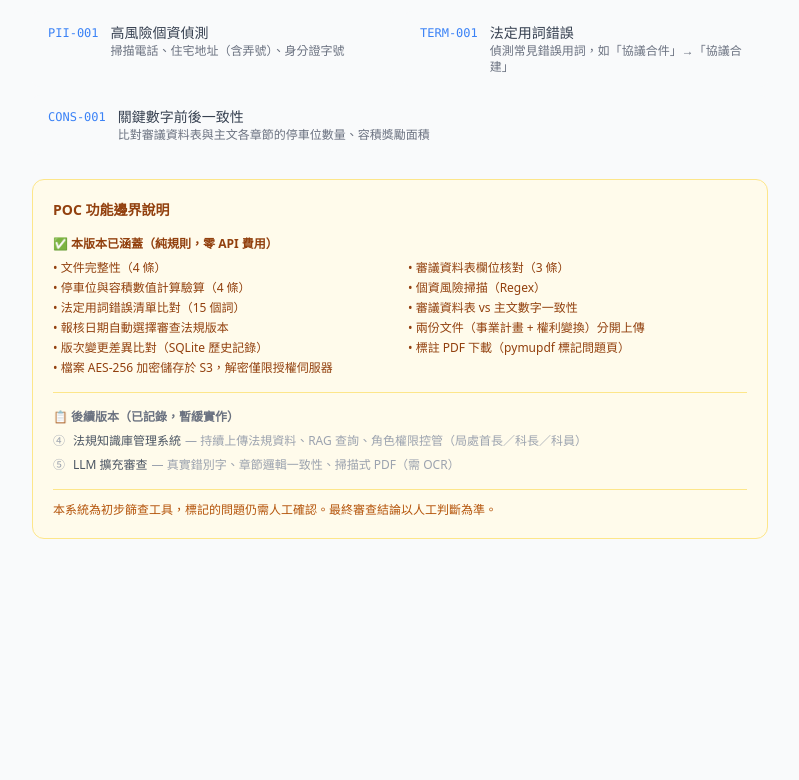
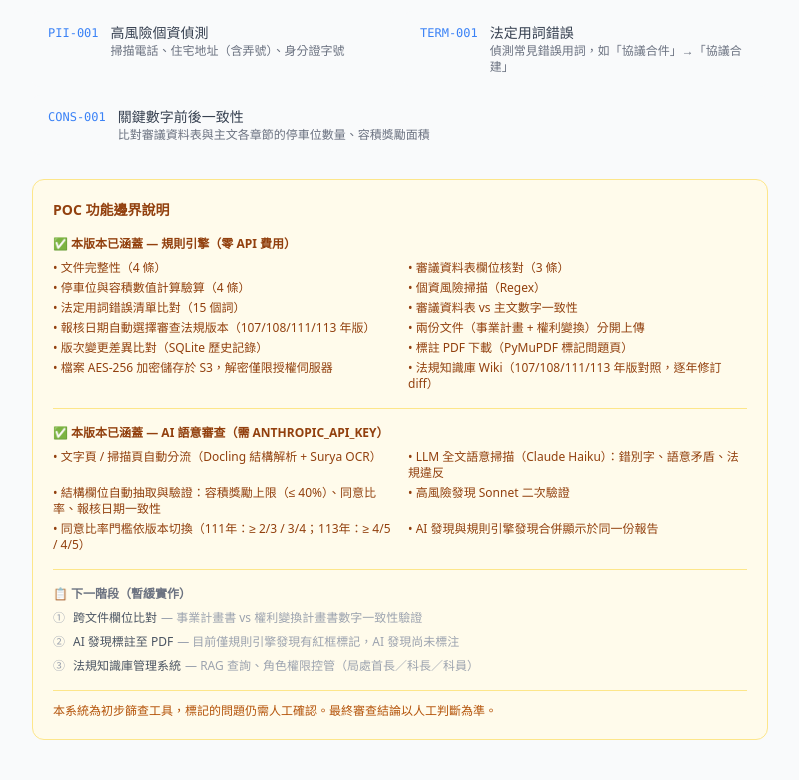
Before and after one commit to jeff5242/webapp-city-reframe-audition, a FastAPI app: page / in a window 1280 px wide. Shown: the part 1266-2046 px from the top of the page, without its empty margins (240-1039 px from the left). Before the commit the page ends 1805 px from the top, so only its background shows below. Run offline with FastAPI, Linux system fonts and the light colour scheme; data that the repository does not hold is empty; some libraries are stand-ins or nearby versions.

Commit message:
docs: update POC feature boundary — add AI pipeline and wiki sections

```diff
--- a/templates/upload.html
+++ b/templates/upload.html
@@ -265,8 +265,9 @@
     <div class="bg-amber-50 border border-amber-200 rounded-xl p-5">
       <h3 class="text-sm font-semibold text-amber-800 mb-4">POC 功能邊界說明</h3>
 
+      <!-- 規則引擎 -->
       <div class="mb-4">
-        <p class="text-xs font-semibold text-amber-800 mb-2">✅ 本版本已涵蓋（純規則，零 API 費用）</p>
+        <p class="text-xs font-semibold text-amber-800 mb-2">✅ 本版本已涵蓋 — 規則引擎（零 API 費用）</p>
         <ul class="grid grid-cols-1 sm:grid-cols-2 gap-x-4 gap-y-1 text-xs text-amber-800">
           <li>• 文件完整性（4 條）</li>
           <li>• 審議資料表欄位核對（3 條）</li>
@@ -274,24 +275,43 @@
           <li>• 個資風險掃描（Regex）</li>
           <li>• 法定用詞錯誤清單比對（15 個詞）</li>
           <li>• 審議資料表 vs 主文數字一致性</li>
-          <li>• 報核日期自動選擇審查法規版本</li>
+          <li>• 報核日期自動選擇審查法規版本（107/108/111/113 年版）</li>
           <li>• 兩份文件（事業計畫 + 權利變換）分開上傳</li>
           <li>• 版次變更差異比對（SQLite 歷史記錄）</li>
-          <li>• 標註 PDF 下載（pymupdf 標記問題頁）</li>
+          <li>• 標註 PDF 下載（PyMuPDF 標記問題頁）</li>
           <li>• 檔案 AES-256 加密儲存於 S3，解密僅限授權伺服器</li>
+          <li>• 法規知識庫 Wiki（107/108/111/113 年版對照，逐年修訂 diff）</li>
         </ul>
       </div>
 
+      <!-- AI 語意審查 -->
+      <div class="mb-4 border-t border-amber-200 pt-4">
+        <p class="text-xs font-semibold text-amber-800 mb-2">✅ 本版本已涵蓋 — AI 語意審查（需 ANTHROPIC_API_KEY）</p>
+        <ul class="grid grid-cols-1 sm:grid-cols-2 gap-x-4 gap-y-1 text-xs text-amber-800">
+          <li>• 文字頁 / 掃描頁自動分流（Docling 結構解析 + Surya OCR）</li>
+          <li>• LLM 全文語意掃描（Claude Haiku）：錯別字、語意矛盾、法規違反</li>
+          <li>• 結構欄位自動抽取與驗證：容積獎勵上限（≤ 40%）、同意比率、報核日期一致性</li>
+          <li>• 高風險發現 Sonnet 二次驗證</li>
+          <li>• 同意比率門檻依版本切換（111年：≥ 2/3 / 3/4；113年：≥ 4/5 / 4/5）</li>
+          <li>• AI 發現與規則引擎發現合併顯示於同一份報告</li>
+        </ul>
+      </div>
+
+      <!-- 下一階段 -->
       <div class="border-t border-amber-200 pt-4">
-        <p class="text-xs font-semibold text-gray-500 mb-2">📋 後續版本（已記錄，暫緩實作）</p>
+        <p class="text-xs font-semibold text-gray-500 mb-2">📋 下一階段（暫緩實作）</p>
         <ul class="space-y-2 text-xs">
           <li class="flex gap-2 items-start">
-            <span class="text-gray-400 shrink-0">④</span>
-            <div><span class="font-medium text-gray-600">法規知識庫管理系統</span><span class="text-gray-400 ml-1">— 持續上傳法規資料、RAG 查詢、角色權限控管（局處首長／科長／科員）</span></div>
+            <span class="text-gray-400 shrink-0">①</span>
+            <div><span class="font-medium text-gray-600">跨文件欄位比對</span><span class="text-gray-400 ml-1">— 事業計畫書 vs 權利變換計畫書數字一致性驗證</span></div>
           </li>
           <li class="flex gap-2 items-start">
-            <span class="text-gray-400 shrink-0">⑤</span>
-            <div><span class="font-medium text-gray-600">LLM 擴充審查</span><span class="text-gray-400 ml-1">— 真實錯別字、章節邏輯一致性、掃描式 PDF（需 OCR）</span></div>
+            <span class="text-gray-400 shrink-0">②</span>
+            <div><span class="font-medium text-gray-600">AI 發現標註至 PDF</span><span class="text-gray-400 ml-1">— 目前僅規則引擎發現有紅框標記，AI 發現尚未標注</span></div>
+          </li>
+          <li class="flex gap-2 items-start">
+            <span class="text-gray-400 shrink-0">③</span>
+            <div><span class="font-medium text-gray-600">法規知識庫管理系統</span><span class="text-gray-400 ml-1">— RAG 查詢、角色權限控管（局處首長／科長／科員）</span></div>
           </li>
         </ul>
       </div>
```
